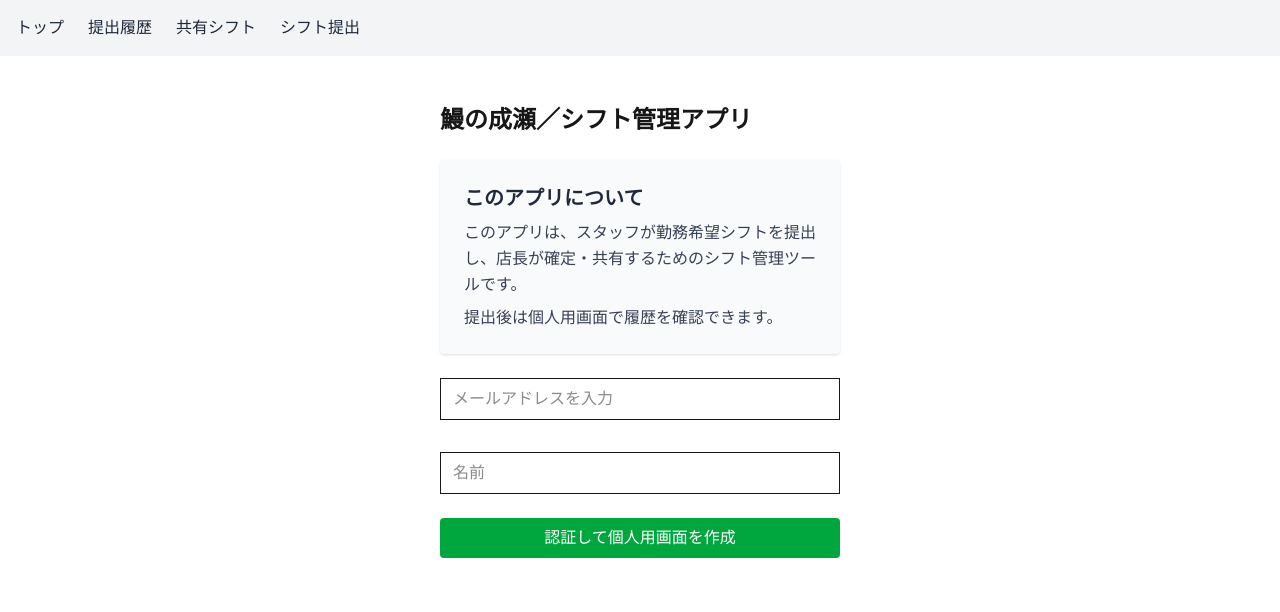
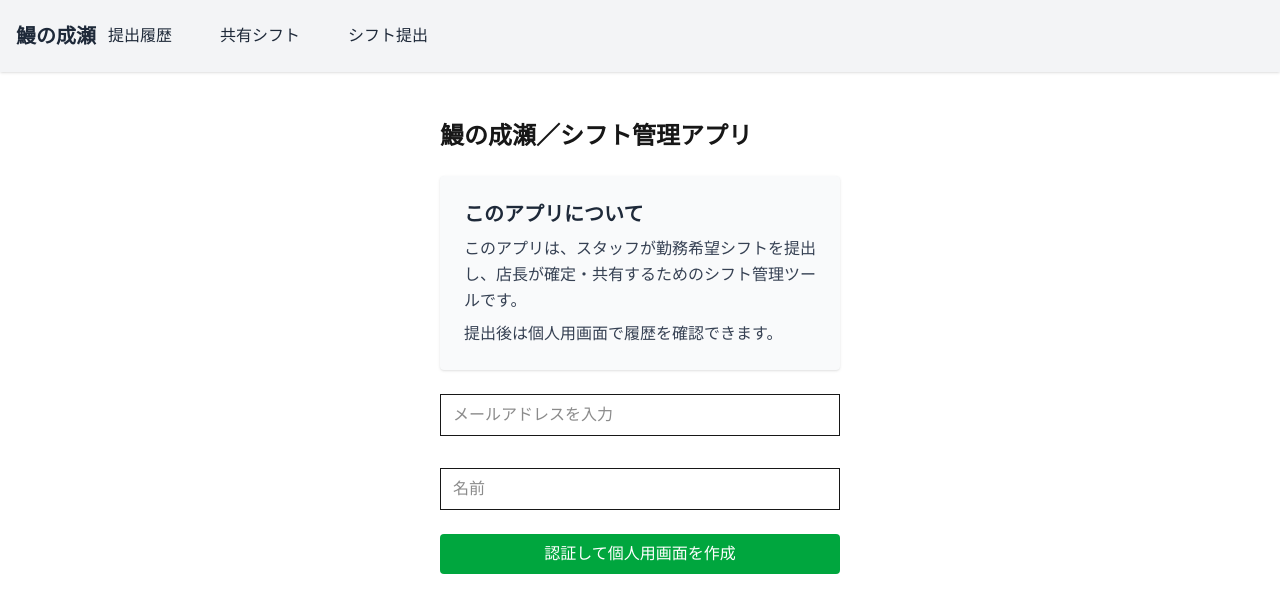
Before and after one commit to cergijame101007/shift-manager, a Next.js app: page / in a window 1280 px wide. Shown: the top 612 px of the page. Built offline with nearby package versions, Linux system fonts and the light colour scheme; no server answers.

Commit message:
ヘッダー変更（ハンバーガー追加）

```diff
--- a/package.json
+++ b/package.json
@@ -15,6 +15,7 @@
     "@fullcalendar/timegrid": "^6.1.17",
     "@supabase/supabase-js": "^2.50.0",
     "date-fns": "^4.1.0",
+    "lucide-react": "^0.515.0",
     "next": "15.3.3",
     "react": "^19.0.0",
     "react-big-calendar": "^1.19.2",
--- a/src/app/components/Header.tsx
+++ b/src/app/components/Header.tsx
@@ -3,9 +3,11 @@ import Link from 'next/link'
 import { supabase } from '@/lib/supabaseClient'
 import { useEffect, useState } from 'react'
 import { useRouter } from 'next/navigation'
+import { Menu, X } from 'lucide-react'
 
 const Header = () => {
     const [userName, setUserName] = useState<string | null>(null)
+    const [isOpen, setIsOpen] = useState(false)
     const router = useRouter()
 
     useEffect(() => {
@@ -37,15 +39,25 @@ const Header = () => {
     }
 
     return (
-        <header className="w-full p-4 bg-gray-100 flex justify-between items-center">
-            <nav className="flex gap-x-6 text-base text-gray-800">
-                <Link href="/" className="hover:underline" >トップ</Link>
-                <Link href="/submit/history" className="hover:underline">提出履歴</Link>
-                <Link href="/schedule" className="hover:underline">共有シフト</Link>
-                <Link href="/submit" className="hover:underline">シフト提出</Link>
+        <header className="w-full bg-gray-100 text-gray-800 shadow p-4 flex items-center justify-between">
+            <Link href="/" className="text-xl font-bold">鰻の成瀬</Link >
+            <nav className="hidden sm:flex gap-x-6 text-base">
+                <Link href="/submit/history" className="px-3 py-2 hover:bg-gray-200 rounded">提出履歴</Link>
+                <Link href="/schedule" className="px-3 py-2 hover:bg-gray-200 rounded">共有シフト</Link>
+                <Link href="/submit" className="px-3 py-2 hover:bg-gray-200 rounded">シフト提出</Link>
             </nav>
+            <div className="flex-1 flex justify-end items-center gap-4">
+                <button
+                    className="sm:hidden p-2 rounded-md hover:bg-gray-200"
+                    onClick={() => setIsOpen(!isOpen)}
+                    aria-label="メニューを開く"
+                >
+                    {isOpen ? <X className="w-6 h-6" /> : <Menu className="w-6 h-6" />}
+                </button>
+            </div>
+
             {userName ? (
-                <div className="flex items-center gap-4">
+                <div className="flex items-center gap-3">
                     <span className="text-sm text-gray-600">{userName}</span>
                     <button
                         onClick={handleLogout}
@@ -55,6 +67,21 @@ const Header = () => {
                     </button>
                 </div>
             ) : null}
+            {isOpen && (
+                <div className="fixed top-0 right-0 w-64 h-full bg-white shadow-lg z-50 p-6 flex flex-col gap-4 sm:hidden animate-slide-in">
+                    <button
+                        className="self-end text-gray-600 hover:text-black"
+                        onClick={() => setIsOpen(false)}
+                        aria-label="閉じる"
+                    >
+                        <X className="w-6 h-6" />
+                    </button>
+                    <Link href="/" onClick={() => setIsOpen(false)}>トップ</Link>
+                    <Link href="/submit/history" onClick={() => setIsOpen(false)}>提出履歴</Link>
+                    <Link href="/schedule" onClick={() => setIsOpen(false)}>共有シフト</Link>
+                    <Link href="/submit" onClick={() => setIsOpen(false)}>シフト提出</Link>
+                </div>
+            )}
         </header>
     )
 }
```
Also changed, not shown: 1 other file (tests, documents, lock files or other folders).
